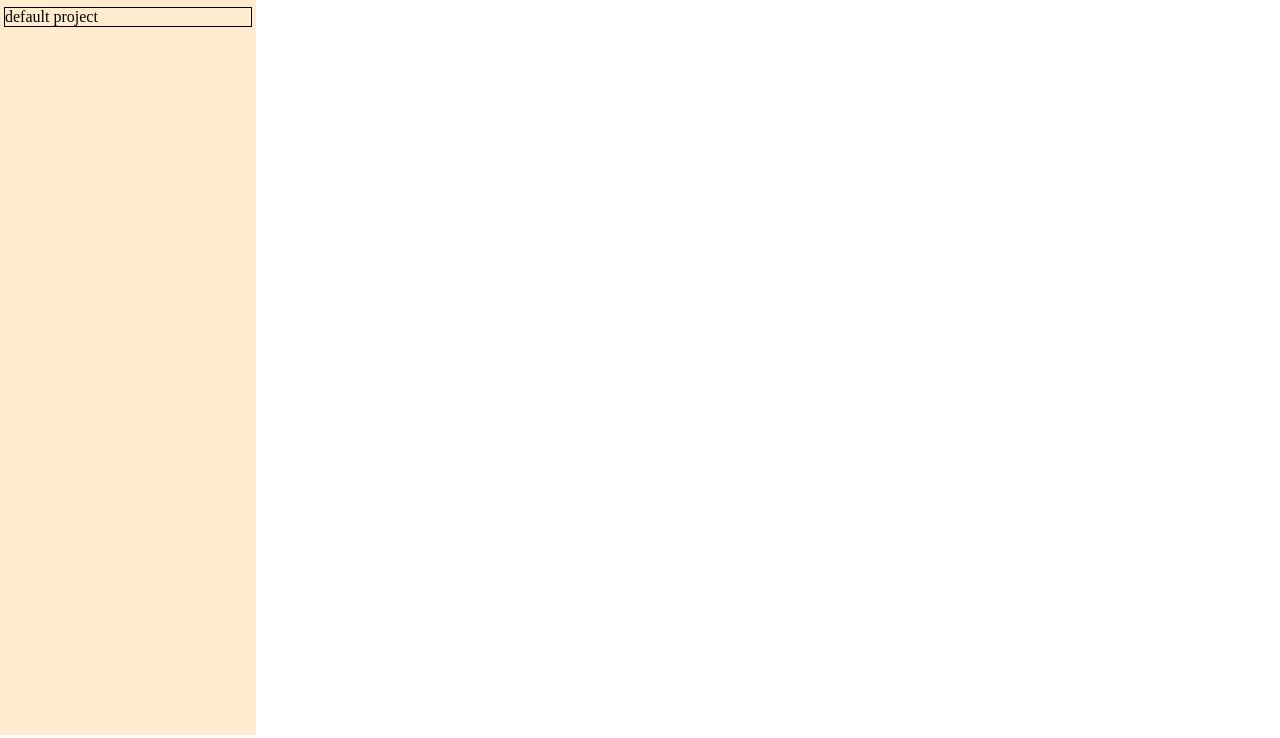
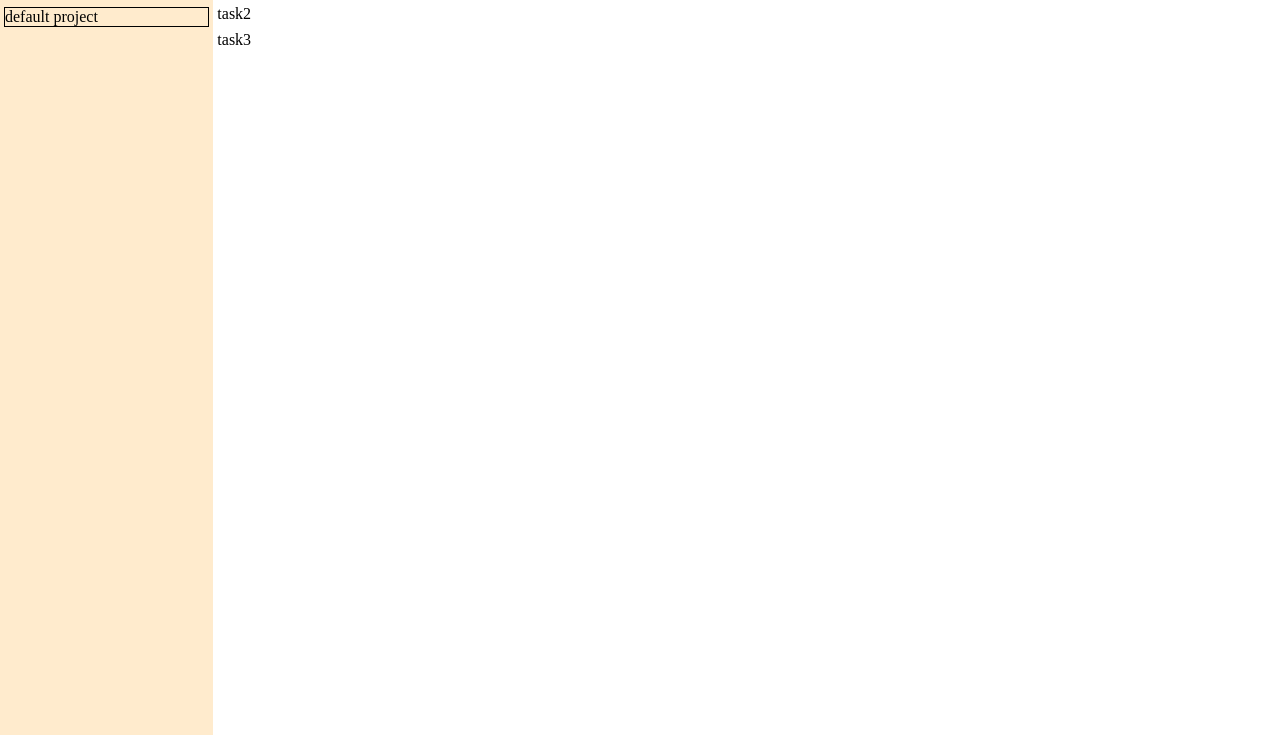
Before and after one commit to ral325/todolist, a website built with webpack: page dist/index.html in a window 1280 px wide. Shown: the part 62-800 px from the top of the page. Built offline with nearby package versions, Linux system fonts and the light colour scheme.

Commit message:
can display tabs and tasks, need to add clicking functionality

```diff
--- a/src/index.js
+++ b/src/index.js
@@ -10,4 +10,4 @@ projectList.push(makeDefaultProject());
 projectList.push(makeDefaultProject());
 
 makePageHeader();
-makeHomePage(projectList);
+makeHomePage(projectList, 0);
--- a/src/pageControl.js
+++ b/src/pageControl.js
@@ -8,17 +8,35 @@ export function makePageHeader() {
     mainDiv.appendChild(pageHeader);
 }
 
-export function makeHomePage(projectList) {
+export function makeHomePage(projectList, indexToDisplay) {
     let tabContainer = makeTabs(projectList);
+    let taskContainer = displayProject(projectList[indexToDisplay]);
+    //console.log(taskContainer);
 }
 
-export function makeTabs(projectList) {
+function makeTabs(projectList) {
     let tabContainer = document.getElementById("tab-container");
     for (let i = 0; i < projectList.length; i++) {
         let newTab = document.createElement("div");
-        newTab.classList.add("tab")
+        newTab.classList.add("tab");
         newTab.textContent = projectList[i].projectName;
         tabContainer.appendChild(newTab);
     }
     return tabContainer;
 }
+
+function displayProject(project) {
+    let taskContainer = document.getElementById("task-container");
+
+    // create task list header
+
+    // display tasks for this project
+    for (let i = 0; i < project.taskList.length; i++) {
+        let newTask = document.createElement("div");
+        newTask.classList.add("task");
+        newTask.textContent = project.taskList[i].title;
+        taskContainer.appendChild(newTask);
+    }
+
+    return taskContainer;
+}
```
Also changed, not shown: dist/index.html, dist/main.js, dist/style.css, 1 other file.
